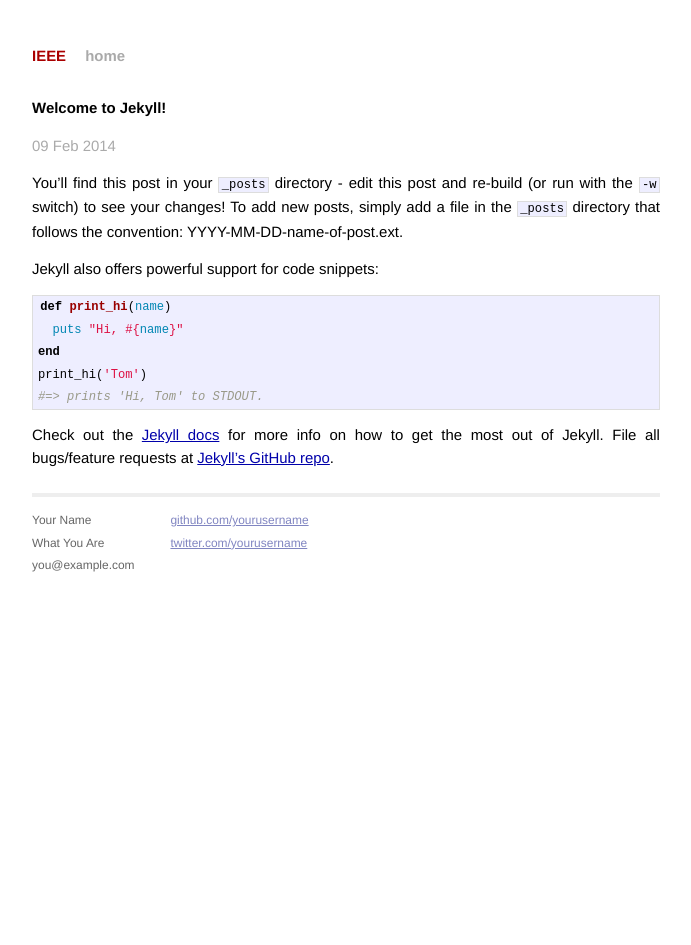
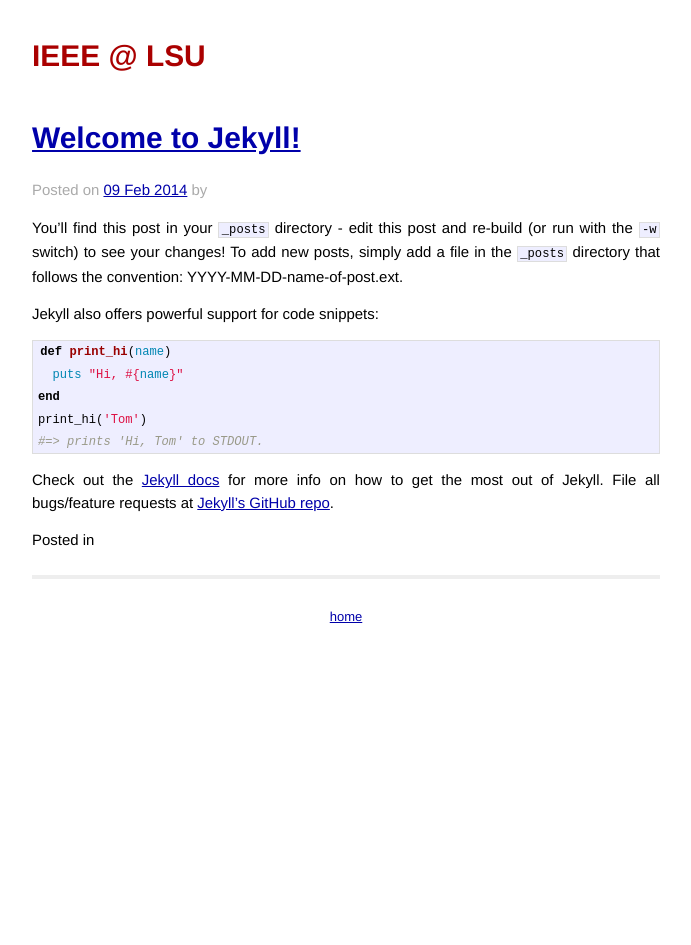
Before and after one commit to LSU-Code-Dojo/IEEE-Website, a Jekyll site: the page built from _posts/2014-02-09-welcome-to-jekyll.markdown, in a window 1280 px wide. Shown: the whole page, without its empty margins (294-985 px from the left). Built offline with Jekyll 4.4.1, drawn with Linux system fonts in a browser that asks for light colours; Markdown is read by kramdown in place of the engine named in the settings.

Commit message:
Adding post content and layout

```diff
--- a/_config.yml
+++ b/_config.yml
@@ -1,3 +1,4 @@
-name: IEEE
+name: IEEE @ LSU
 markdown: redcarpet
 pygments: true
+#baseurl: http://IEEE-Website.lsucodedojo.com
--- a/_layouts/default.html
+++ b/_layouts/default.html
@@ -18,27 +18,21 @@
         <div class="site">
           <div class="header">
             <h1 class="title"><a href="/">{{ site.name }}</a></h1>
-            <a class="extra" href="/">home</a>
           </div>
 
           {{ content }}
 
           <div class="footer">
             <div class="contact">
-              <p>
-                Your Name<br />
-                What You Are<br />
-                you@example.com
-              </p>
             </div>
             <div class="contact">
-              <p>
-                <a href="https://github.com/yourusername">github.com/yourusername</a><br />
-                <a href="https://twitter.com/yourusername">twitter.com/yourusername</a><br />
-              </p>
             </div>
           </div>
         </div>
 
+				<nav>
+					<a class="extra" href="/">home</a>
+				</nav>
+
     </body>
 </html>
--- a/_layouts/post.html
+++ b/_layouts/post.html
@@ -1,9 +1,30 @@
 ---
 layout: default
 ---
-<h2>{{ page.title }}</h2>
-<p class="meta">{{ page.date | date_to_string }}</p>
+<!--<p class="meta">{{ page.date | date_to_string }}</p>-->
 
 <div class="post">
-{{ content }}
+	<article  class="post type-post format-standard hentry">
+
+		<header class="entry-header">
+						<h1 class="entry-title"><a href="{{page.url}}" title="Permalink" rel="bookmark">{{page.title}}</a></h1>
+						<p class="meta">Posted on </span><a href="#" rel="bookmark"><time class="entry-date" datetime="{{ page.date | date_to_xmlschema}}">{{ page.date | date_to_string }}</time></a><span class="by-author"> <span class="sep"> by </span> <span class="author vcard"><a class="url fn n" href="#" title="View all posts by {{page.author}}" rel="author">{{page.author}}</a></span></p>
+
+				<div class="entry-meta">
+			</div>
+
+		</header>
+
+		{{ content }}
+
+		<footer class="entry-meta">
+			Posted in
+
+			{% for tag in page.tags %}
+			<a href="{{site.url}}/tags/{{ tag | uri_escape }}">{{ tag }}</a>
+			{% endfor %}
+		</footer>
+	</article>
+
+
 </div>
--- a/css/main.css
+++ b/css/main.css
@@ -19,8 +19,11 @@ body {
   text-align: center;
 }
 
-h1, h2, h3, h4, h5, h6 {
-  font-size: 100%; }
+h1 {
+  font-size: 2em;
+}
+
+h2, h3, h4, h5, h6 { }
 
 h1 { margin-bottom: 1em; }
 p { margin: 1em 0; }
--- a/index.html
+++ b/index.html
@@ -1,10 +1,10 @@
 ---
 layout: default
-title: IEEE
+title: IEEE @ LSU
 ---
 
 <div id="home">
-  <h1>Blog Posts</h1>
+  <h2>Updates</h2>
   <ul class="posts">
     {% for post in site.posts %}
       <li><span>{{ post.date | date_to_string }}</span> &raquo; <a href="{{ post.url }}">{{ post.title }}</a></li>
```
